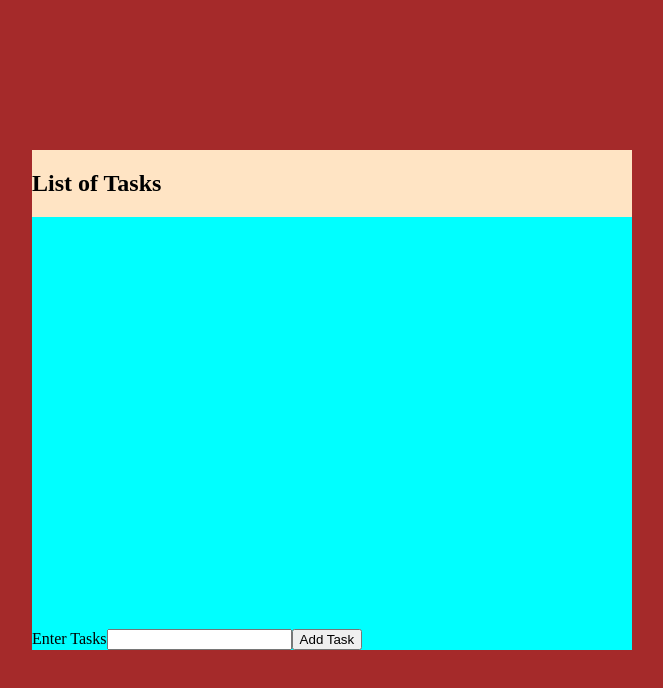
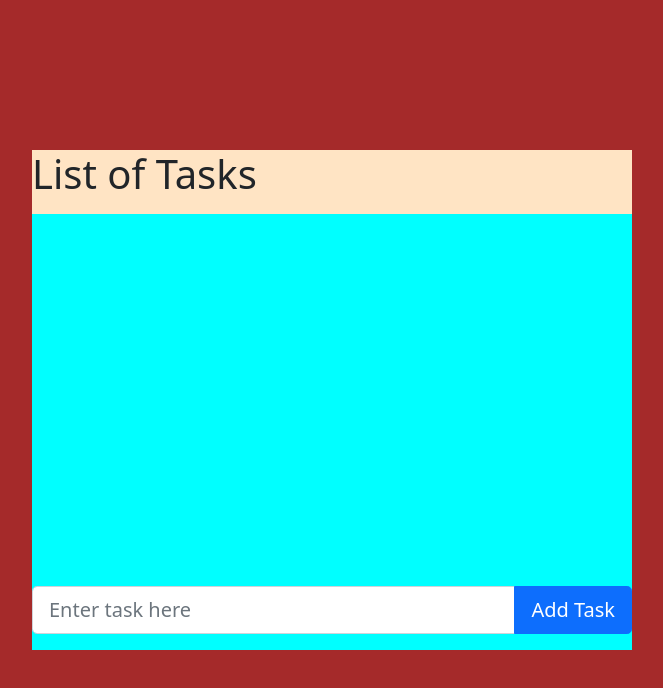
Before and after one commit to CaliforniaDev/ReactAssignment-1, a React (Create React App) app in the folder task-app/: page / in a window 1280 px wide. Shown: the top 688 px of the page, without its empty margins (308-971 px from the left). Built offline with nearby package versions, Linux system fonts and the light colour scheme.

Commit message:
Add bootstrap to app

```diff
--- a/task-app/src/App.js
+++ b/task-app/src/App.js
@@ -2,6 +2,8 @@ import React, { Component } from 'react';
 import Overview from './components/Overview';
 import uniqid from 'uniqid';
 import './App.css';
+import 'bootstrap/dist/css/bootstrap.min.css';
+import { Button, InputGroup, FormControl } from 'react-bootstrap';
 
 class App extends Component {
   constructor() {
@@ -47,10 +49,18 @@ class App extends Component {
           <div className="list-overview">
             <Overview removeTask={this.removeTask} tasks={tasks} />
           </div>
+
           <form onSubmit={this.onSubmitTask}>
-            <label htmlFor="taskInput">Enter Tasks</label>
-            <input value={taskInput.text} onChange={this.handleChange} type="text" id="taskInput"></input>
-            <button type="submit">Add Task</button>
+            <InputGroup size="lg" className="mb-3">
+            <FormControl
+            onChange={this.handleChange}
+            value={taskInput.text}
+            placeholder="Enter task here"
+            aria-label="Recipient's username"
+            aria-describedby="basic-addon2"
+            />
+            <Button type="submit" variant="primary">Add Task</Button>
+          </InputGroup>
           </form>
 
 
```
